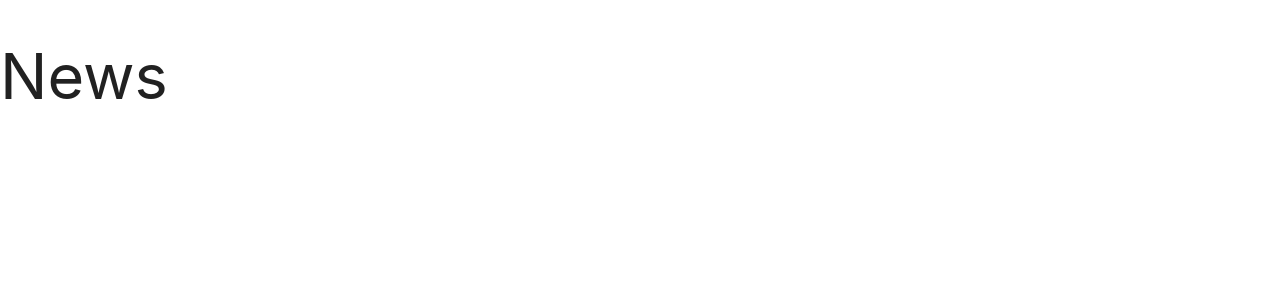
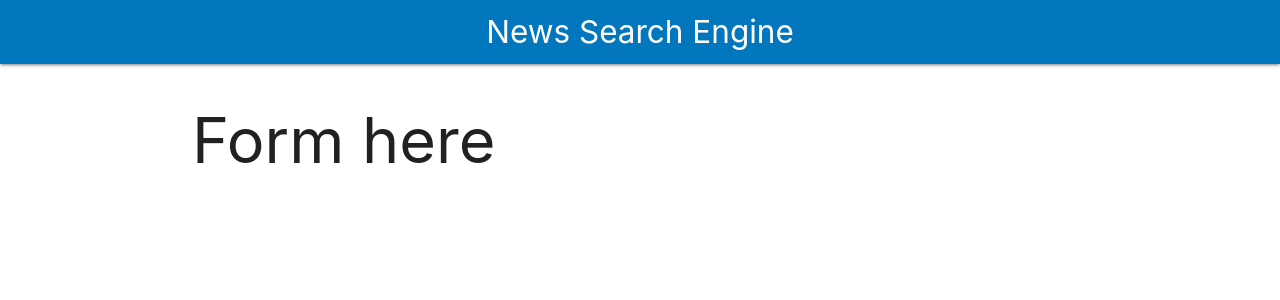
Before and after one commit to mikaelpizzi/news, a React (Create React App) app: page / in a window 1280 px wide. Shown: the top 300 px of the page. Built offline with nearby package versions, Linux system fonts and the light colour scheme.

Commit message:
[ADD] Add header and main container

```diff
--- a/public/index.html
+++ b/public/index.html
@@ -24,7 +24,7 @@
       work correctly both with client-side routing and a non-root public URL.
       Learn how to configure a non-root public URL by running `npm run build`.
     -->
-    <title>News Finder</title>
+    <title>News Search Engine</title>
     <link rel="stylesheet" href="https://cdnjs.cloudflare.com/ajax/libs/materialize/1.0.0/css/materialize.min.css">
     <link href="https://fonts.googleapis.com/css?family=Raleway:700,900" rel="stylesheet">
   </head>
--- a/src/App.js
+++ b/src/App.js
@@ -1,9 +1,16 @@
 import { Fragment } from "react";
+import Header from "./components/Header";
 
 function App() {
   return (
     <Fragment>
-      <h1>News</h1>
+      <Header
+        title='News Search Engine'
+      />
+
+      <div className="container white">
+        <h1>Form here</h1>
+      </div>
     </Fragment>
   );
 }
--- /dev/null
+++ b/src/components/Header.js
@@ -0,0 +1,9 @@
+const Header = ({ title }) => {
+    return (
+        <nav className="naw-wrapper light-blue darken-3">
+            <a href="#!" className="brand-logo center">{title}</a>
+        </nav>
+    );
+}
+
+export default Header;
```
